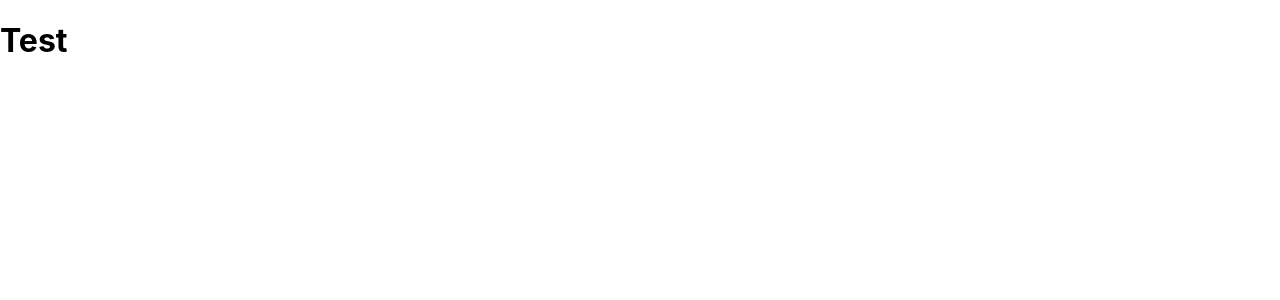
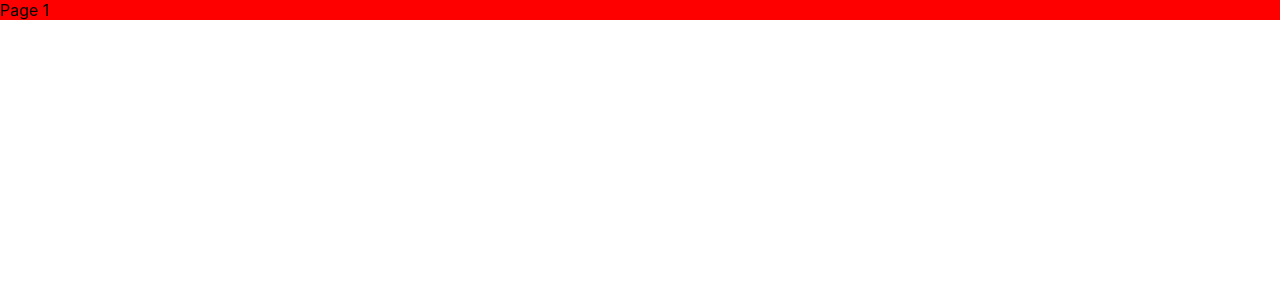
Before and after one commit to famovkin/onpoint-test, a React (Create React App) app: page / in a window 1280 px wide. Shown: the top 300 px of the page. Built offline with nearby package versions, Linux system fonts and the light colour scheme.

Commit message:
feat: create Carousel

```diff
--- a/src/components/App/App.jsx
+++ b/src/components/App/App.jsx
@@ -1,8 +1,17 @@
 import React from 'react';
+
+import Carousel from '../Carousel/Carousel.jsx';
+
 import './App.css';
 
-function App() {
-  return <h1>Test</h1>;
-}
+const App = () => (
+  <div>
+    <Carousel>
+      <div style={{ background: 'red' }}>Page 1</div>
+      <div style={{ background: 'blue' }}>Page 2</div>
+      <div style={{ background: 'green' }}>Page 3</div>
+    </Carousel>
+  </div>
+);
 
 export default App;
--- /dev/null
+++ b/src/components/Carousel/Carousel.css
@@ -0,0 +1,22 @@
+.carousel__window {
+  overflow: hidden;
+}
+
+.carousel__content-container {
+  display: flex;
+  transition: transform 0.25s ease;
+  -ms-overflow-style: none;
+  scrollbar-width: none;
+  user-select: none;
+}
+
+.carousel-content-container::-webkit-scrollbar,
+.carousel-content::-webkit-scrollbar {
+  display: none;
+}
+
+.carousel__content-container > * {
+  width: 100%;
+  flex-shrink: 0;
+  flex-grow: 1;
+}
--- /dev/null
+++ b/src/components/Carousel/Carousel.jsx
@@ -0,0 +1,80 @@
+import React, { useState, useEffect } from 'react';
+
+import './Carousel.css';
+
+const Carousel = ({ children }) => {
+  const [currentIndex, setCurrentIndex] = useState(0);
+  const [length, setLength] = useState(children.length);
+  const [startPosition, setStartPosition] = useState(null);
+
+  useEffect(() => {
+    setLength(children.length);
+  }, [children]);
+
+  const goToNextSlide = () => {
+    if (currentIndex < (length - 1)) {
+      setCurrentIndex((prevState) => prevState + 1);
+    }
+  };
+
+  const goToPrevSlide = () => {
+    if (currentIndex > 0) {
+      setCurrentIndex((prevState) => prevState - 1);
+    }
+  };
+
+  const handleStartMove = (e) => {
+    if (e.touches === undefined) {
+      setStartPosition(e.clientX);
+    } else {
+      setStartPosition(e.touches[0].clientX);
+    }
+  };
+
+  const handleEndMove = (e) => {
+    let currentPosition = null;
+
+    if (startPosition === null) {
+      return;
+    }
+
+    if (e.touches === undefined) {
+      currentPosition = e.clientX;
+    } else {
+      currentPosition = e.touches[0].clientX;
+    }
+
+    const diff = startPosition - currentPosition;
+
+    if (diff > 5) {
+      goToNextSlide();
+    }
+
+    if (diff < 5) {
+      goToPrevSlide();
+    }
+
+    setStartPosition(null);
+  };
+
+  return (
+    <div className="carousel">
+      <div
+        className="carousel__window"
+        onTouchStart={handleStartMove}
+        onTouchMove={handleEndMove}
+        onMouseDown={handleStartMove}
+        onMouseUp={handleEndMove}
+      >
+        <div
+          className="carousel__content-container"
+          style={{ transform: `translateX(-${currentIndex * 100}%)` }}
+        >
+          {children}
+        </div>
+      </div>
+    </div>
+  );
+};
+
+export default Carousel;
```
Also changed, not shown: 1 other file (tests, documents, lock files or other folders).
